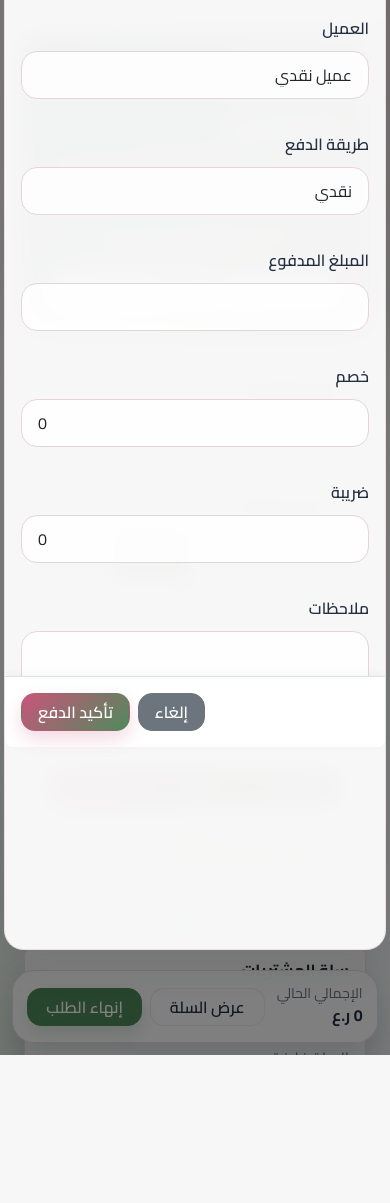
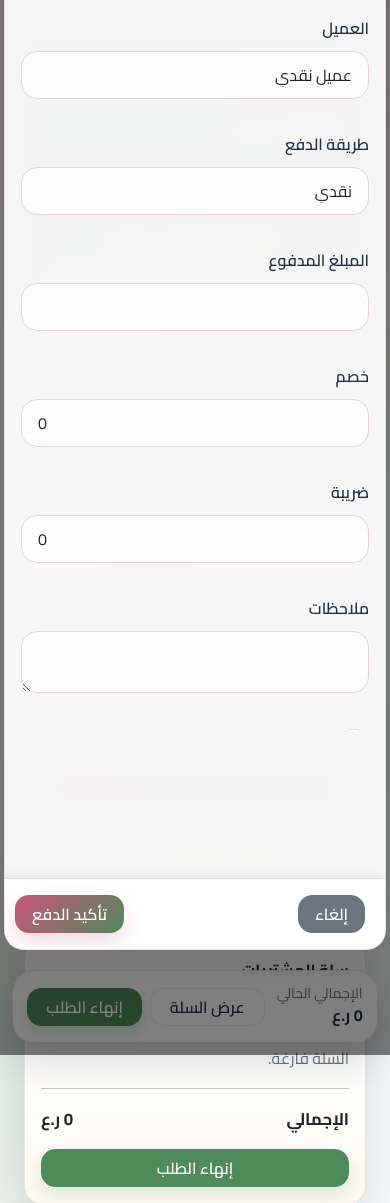
Before and after one commit to majidalaamri85-cmd/flower, a Django app: page /sales/pos/ in a window 390 px wide, after a click on "إنهاء الطلب". Shown: the part 73-1276 px from the top of the page. Before the commit the page ends 1128 px from the top, so only its background shows below. Run offline with Django 5.2, Linux system fonts and the light colour scheme; the visitor is signed in with stand-in values (Sample User, id 1); data that the repository does not hold is empty; some libraries are stand-ins or nearby versions.

Commit message:
تثبيت أزرار تأكيد الدفع وإلغاء في نافذة إنهاء الطلب للجوال بشكل دائم

```diff
--- a/templates/sales/pos.html
+++ b/templates/sales/pos.html
@@ -91,15 +91,26 @@
     #checkoutModal .modal-body {
         flex: 1 1 auto;
         overflow-y: auto;
-    max-height: 60vh;
-    padding-bottom: 1rem;
+        max-height: 65vh;
+        padding-bottom: 80px;
+        /* مساحة كافية لعدم تغطية الأزرار */
     }
     #checkoutModal .modal-footer {
-    position: sticky;
+        position: fixed;
+        left: 0;
+        right: 0;
         bottom: 0;
+        width: 100vw;
         background: #fff;
-    z-index: 10;
-    box-shadow: 0 -2px 8px rgba(0,0,0,0.04);
+        z-index: 1055;
+        box-shadow: 0 -2px 8px rgba(0,0,0,0.08);
+        padding: 12px 16px;
+        display: flex;
+        gap: 8px;
+        justify-content: space-between;
+    }
+    #checkoutModal .modal-content {
+        padding-bottom: 80px;
     }
 }
 </style>
```
Lines whose indentation alone changed are shown as unchanged.
